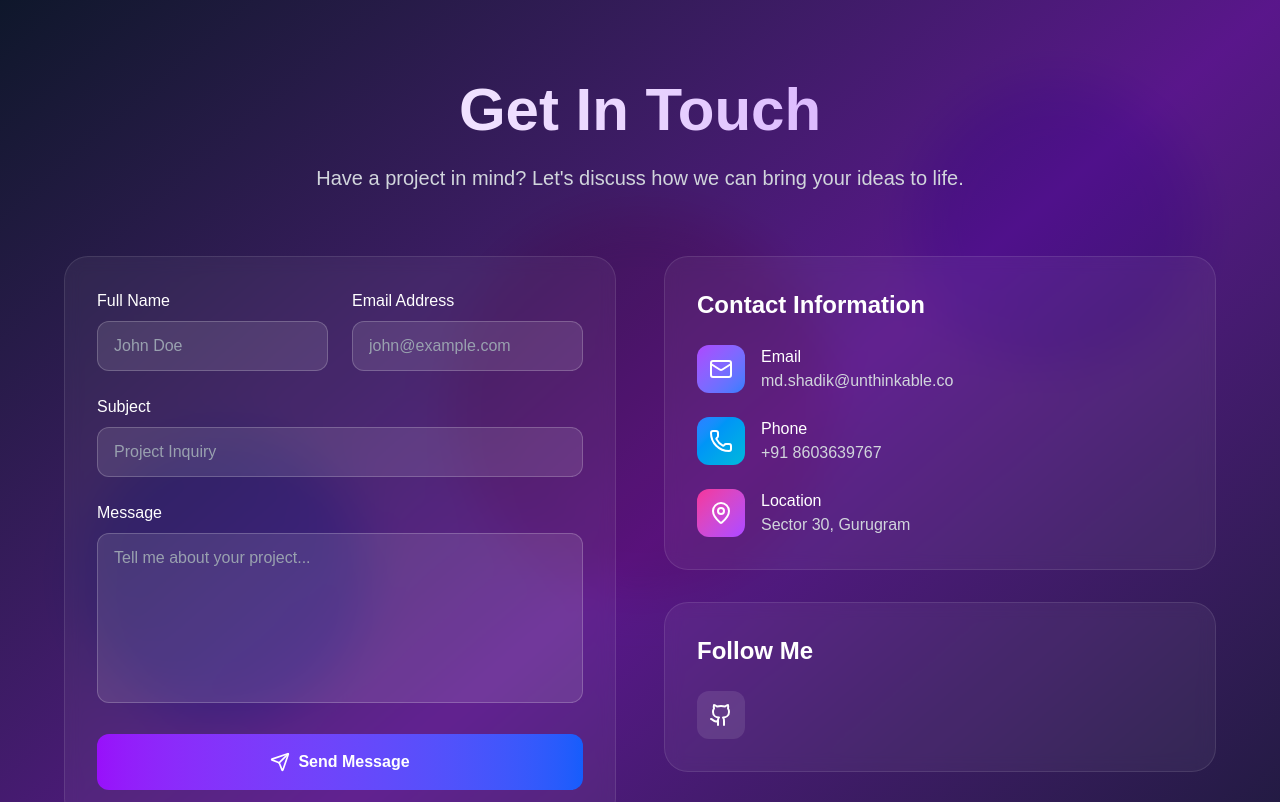
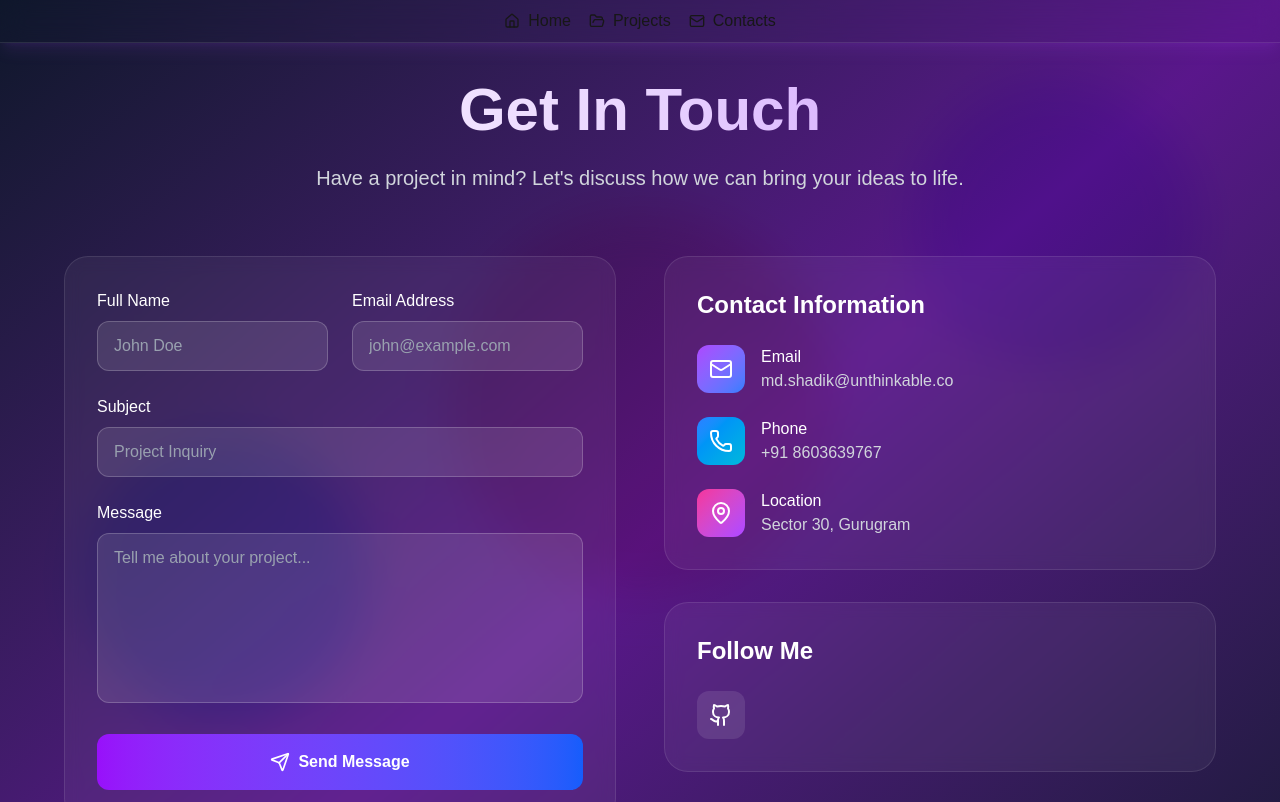
Before and after one commit to mdshadikco/portfolio, a Next.js app: page /contact in a window 1280 px wide. Shown: the top 802 px of the page. Built offline with nearby package versions, Linux system fonts and the light colour scheme.

Commit message:
Add Navigation bar - Header

```diff
--- a/app/layout.tsx
+++ b/app/layout.tsx
@@ -1,6 +1,8 @@
 import type { Metadata } from "next";
 import { Geist, Geist_Mono } from "next/font/google";
 import "./globals.css";
+import Link from "next/link";
+import { FolderOpen, Home, Mail } from "lucide-react";
 
 const geistSans = Geist({
   variable: "--font-geist-sans",
@@ -27,6 +29,31 @@ export default function RootLayout({
       <body
         className={`${geistSans.variable} ${geistMono.variable} antialiased`}
       >
+        <header
+          className={`fixed top-0 left-0 right-0 z-50 transition-all duration-300 'bg-slate-900/95 backdrop-blur-md border-b border-white/10 shadow-lg shadow-purple-500/10`}
+        >
+          <div className="flex justify-center items-center p-2 gap-4">
+            <Link
+              href={"/"}
+              className="flex gap-2 border border-transparent items-center hover:border-b-slate-300 transition-all duration-300"
+            >
+              <Home className="w-4 h-4" /> Home
+            </Link>
+            <Link
+              href={"/projects"}
+              className="flex gap-2 border border-transparent items-center hover:border-b-slate-300 transition-all duration-300"
+            >
+              <FolderOpen className="w-4 h-4" /> Projects
+            </Link>
+            <Link
+              href={"/contact"}
+              className="flex gap-2 border border-transparent items-center hover:border-b-slate-300 transition-all duration-300"
+            >
+              <Mail className="w-4 h-4" />
+              Contacts
+            </Link>
+          </div>
+        </header>
         {children}
       </body>
     </html>
```
